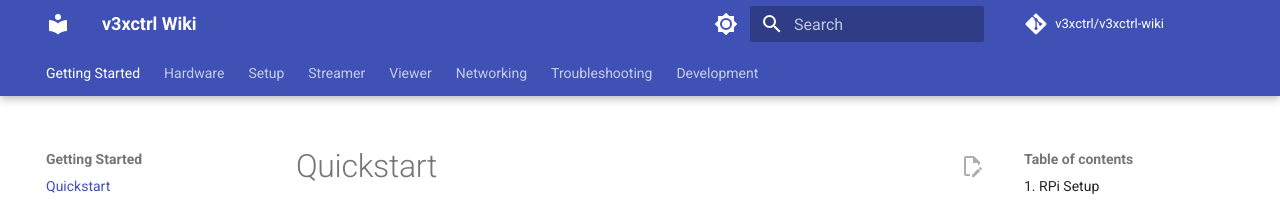
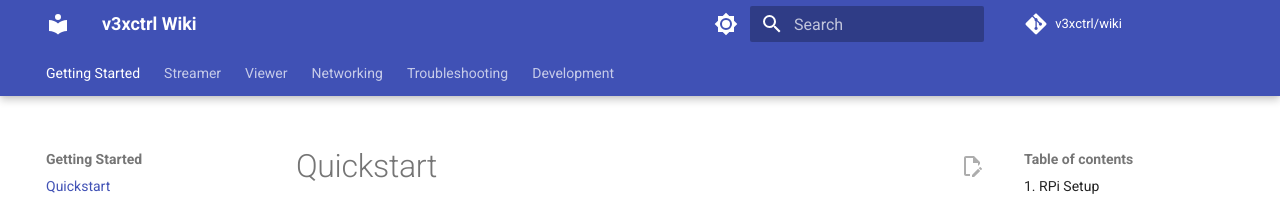
Before and after one commit to v3xctrl/wiki, an MkDocs documentation site: the page built from docs/index.md, in a window 1280 px wide. Shown: the top 205 px of the page. Built offline with MkDocs 1.6.1 and Material for MkDocs 9.7.7, drawn with Linux system fonts in a browser that asks for light colours; comment, search, counter and statistics services are not loaded.

Commit message:
Improved layout

```diff
--- a/mkdocs.yml
+++ b/mkdocs.yml
@@ -1,7 +1,7 @@
 site_name: v3xctrl Wiki
 site_url: https://v3xctrl.github.io/
-repo_url: https://github.com/v3xctrl/v3xctrl-wiki
-repo_name: v3xctrl/v3xctrl-wiki
+repo_url: https://github.com/v3xctrl/wiki
+repo_name: v3xctrl/wiki
 edit_uri: edit/master/docs/
 
 theme:
@@ -53,24 +53,22 @@
     - Shopping List: Shopping-List.md
     - Terminology: Terminology.md
     - Motivation: Motivation.md
-  - Hardware:
+  - Streamer:
+    - Streamer: Streamer.md
+    - Web Interface: Web-Interface.md
     - Pinout: Pinout.md
     - Compatible Hardware: Hardware.md
     - Modems: Modems.md
     - SIM: SIM.md
     - Antennas: Antennas.md
-  - Setup:
-    - Controller Setup: Controller-Setup.md
-    - Input Devices: Input-devices.md
     - Calibration: Calibration.md
     - UART: UART.md
-  - Streamer:
-    - Streamer: Streamer.md
-    - Web Interface: Web-Interface.md
     - Tuning Encoder Settings: Tuning-encoder-settings.md
   - Viewer:
     - Viewer: Viewer.md
     - Video Receiver Backends: Video-Receiver-Backends.md
+    - Controller Setup: Controller-Setup.md
+    - Input Devices: Input-devices.md
   - Networking:
     - Connection Types: Connection-Types.md
     - Network Testing: Network-Testing.md
```
